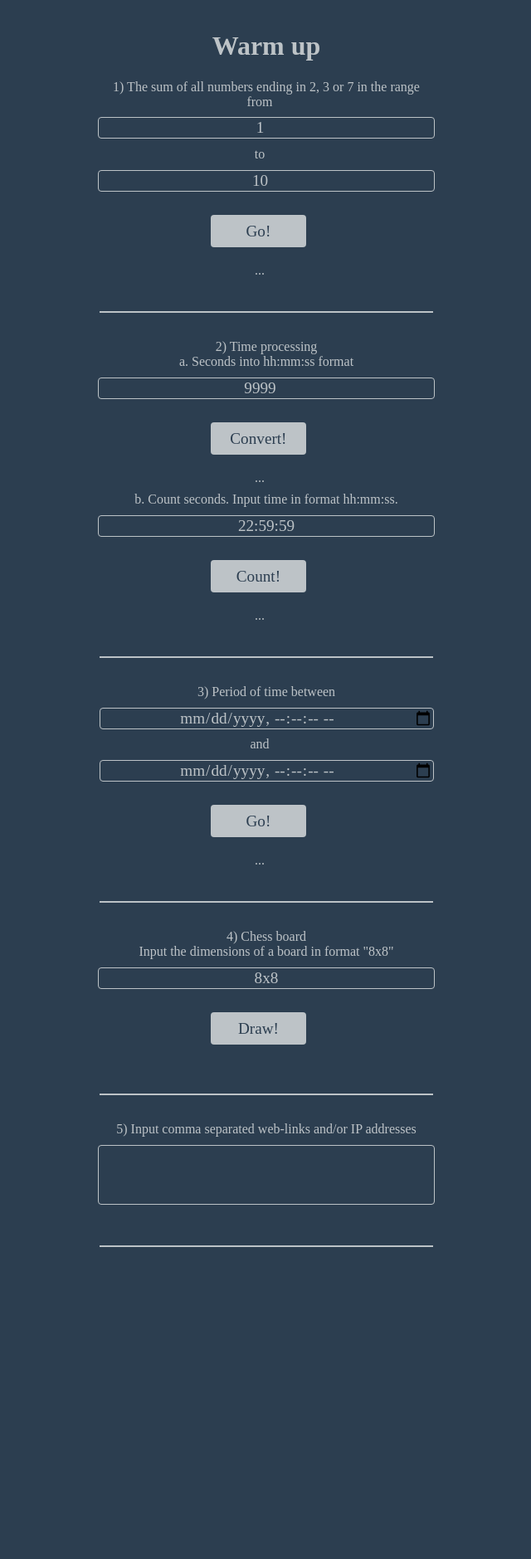
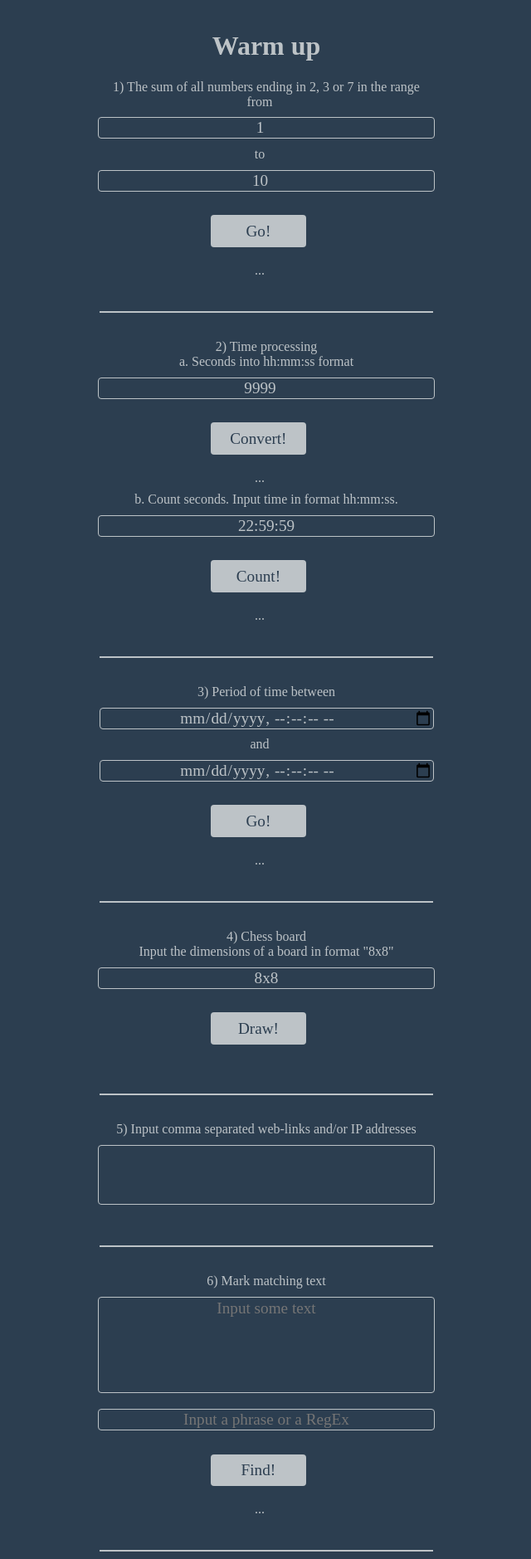
Before and after one commit to pemakhov/intro-to-fullstack, a PHP site: page / in a window 1280 px wide. Shown: the top 1879 px of the page at 83% size, without its empty margins (319-959 px from the left). Before the commit the page ends 1503 px from the top, so only its background shows below. Run offline with PHP 8.4, Linux system fonts and the light colour scheme.

Commit message:
Added a frame for ps2 warm-up task 6

```diff
--- a/ps2-javascript-regexp/warmup/css/theme.css
+++ b/ps2-javascript-regexp/warmup/css/theme.css
@@ -3,6 +3,7 @@
   --normal-color: #bdc3c7;
   --hover-color: #3498db;
   --active-color: #e74c3c;
+  --placeholder-color: #798092;
 }
 
 * {
@@ -137,3 +138,17 @@ hr {
 .result a:visited {
   color: var(--normal-color);
 }
+
+/* Placeholder style */
+::-webkit-input-placeholder { /* Chrome/Opera/Safari */
+  font-color: var(--placeholder-color);
+}
+::-moz-placeholder { /* Firefox 19+ */
+  font-color: var(--placeholder-color);
+}
+:-ms-input-placeholder { /* IE 10+ */
+  font-color: var(--placeholder-color);
+}
+:-moz-placeholder { /* Firefox 18- */
+  font-color: var(--placeholder-color);
+}
--- a/ps2-javascript-regexp/warmup/index.html
+++ b/ps2-javascript-regexp/warmup/index.html
@@ -45,6 +45,12 @@
     <textarea id="url-and-ip" rows="3" cols="30" onchange="processURLAndIP(value)"></textarea>
     <div id="list-of-url-and-ip" class="result"></div>
     <hr>
+    <div>6) Mark matching text</div>
+    <textarea id="text-for-matches" rows="5" cols="30" placeholder="Input some text"></textarea>
+    <input type="text" id="match-regex" placeholder="Input a phrase or a RegEx">
+    <input type="button" value="Find!" onClick='findMatches(getElementById("text-for-matches").value, getElementById("match-regex").value)'>
+    <div id="marked-text" class="result">...</div>
+    <hr>
   </form>
 </body>
 </html>
--- a/ps2-javascript-regexp/warmup/js/script.js
+++ b/ps2-javascript-regexp/warmup/js/script.js
@@ -93,6 +93,7 @@ const putSeconds = (givenTime) => {
   const seconds = parseInt(time[2], 10);
   document.getElementById('counted_seconds').innerHTML = countSeconds(hours, minutes, seconds);
 };
+
 /* --- 03 --- */
 const secondsInDay = SECONDS_IN_HOUR * HOURS_IN_DAY;
 const secondsInMonth = secondsInDay * DAYS_IN_MONTH;
@@ -127,6 +128,7 @@ const putTimePeriod = (d1, d2) => {
   ${resultMonths} month(s), ${resultDays} day(s),
   ${resultHours} hour(s), ${resultMinutes} minute(s), ${leftSeconds} second(s)`;
 };
+
 /* --- 04 --- */
 const boardHTML = ['<div class="board">', '</div>'];
 const rowHTML = ['<div class="board__row">', '</div>'];
@@ -170,7 +172,7 @@ const drawBoard = (dimensions) => {
   document.getElementById('chess_board').innerHTML = constructBoard(width, height);
 };
 
-/* --- 04 --- */
+/* --- 05 --- */
 const makeLink = (source) => {
   const link = source.trim();
   const linkName = (link.startsWith('http')) ? link.substring(link.indexOf(':') + 3) : link;
@@ -186,3 +188,10 @@ const processURLAndIP = (linksList) => {
   const result = data.reduce((accumulator, link) => accumulator + link);
   document.getElementById('list-of-url-and-ip').innerHTML = result.substring(0, result.length - 2);
 };
+
+/* --- 06 --- */
+const findMatches = (text, matchPhrase) => {
+  console.log(text);
+  console.log(matchPhrase);
+  document.getElementById('marked-text').innerHTML = text;
+}
```
